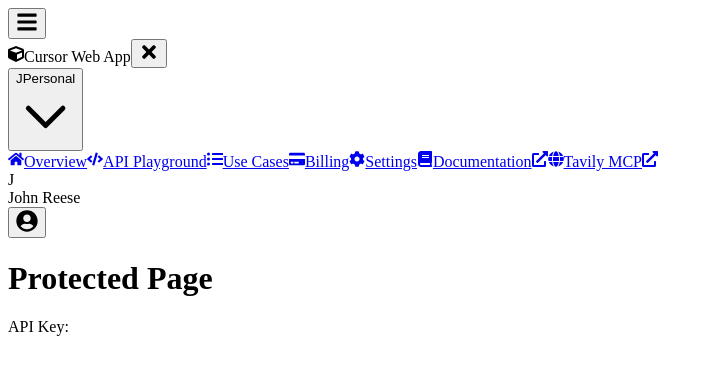
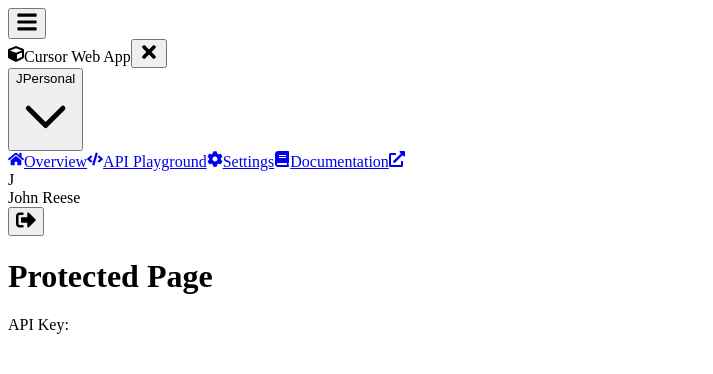
Before and after one commit to technophile21/cursor-web-app, a Next.js app: page /protected in a window 1280 px wide. Shown: the top 374 px of the page, without its empty margins (0-713 px from the left). Built offline with nearby package versions, Linux system fonts and the light colour scheme; no server answers.

Commit message:
Add log out action to side bar
Prompt: "Add log out option on the sidebar account details display area at the bottom @Sidebar.tsx. link the log out button to existing log out funcationaity from the app home"

```diff
--- a/src/components/Sidebar.tsx
+++ b/src/components/Sidebar.tsx
@@ -1,6 +1,7 @@
 import Link from 'next/link';
-import { FaHome, FaCode, FaBook, FaCog, FaCreditCard, FaUserCircle, FaExternalLinkAlt, FaListUl, FaGlobe, FaBars, FaTimes, FaCube } from 'react-icons/fa';
+import { FaHome, FaCode, FaBook, FaCog, FaCreditCard, FaUserCircle, FaExternalLinkAlt, FaListUl, FaGlobe, FaBars, FaTimes, FaCube, FaSignOutAlt } from 'react-icons/fa';
 import React from 'react';
+import { signOut } from 'next-auth/react';
 
 interface SidebarProps {
   open: boolean;
@@ -9,6 +10,10 @@ interface SidebarProps {
 }
 
 export default function Sidebar({ open, onClose, onOpen }: SidebarProps) {
+  const handleLogout = () => {
+    signOut({ callbackUrl: '/' });
+  };
+
   return (
     <>
       {/* Hamburger menu for opening sidebar */}
@@ -51,11 +56,11 @@ export default function Sidebar({ open, onClose, onOpen }: SidebarProps) {
           <nav className="flex flex-col gap-1 px-2">
             <SidebarLink href="/dashboard" icon={<FaHome />} label="Overview" />
             <SidebarLink href="/playground" icon={<FaCode />} label="API Playground" />
-            <SidebarLink href="#" icon={<FaListUl />} label="Use Cases" />
-            <SidebarLink href="#" icon={<FaCreditCard />} label="Billing" />
+            {/* <SidebarLink href="#" icon={<FaListUl />} label="Use Cases" /> */}
+            {/* <SidebarLink href="#" icon={<FaCreditCard />} label="Billing" /> */}
             <SidebarLink href="#" icon={<FaCog />} label="Settings" />
             <SidebarLink href="#" icon={<FaBook />} label="Documentation" external />
-            <SidebarLink href="#" icon={<FaGlobe />} label="Tavily MCP" external />
+            {/* <SidebarLink href="#" icon={<FaGlobe />} label="Tavily MCP" external /> */}
           </nav>
         </div>
         {/* User profile */}
@@ -64,8 +69,13 @@ export default function Sidebar({ open, onClose, onOpen }: SidebarProps) {
           <div className="flex-1">
             <div className="font-medium text-gray-800">John Reese</div>
           </div>
-          <button className="ml-auto text-gray-400 hover:text-gray-600">
-            <FaUserCircle size={22} />
+          <button
+            className="text-gray-400 hover:text-red-600 p-1 rounded transition-colors"
+            onClick={handleLogout}
+            aria-label="Logout"
+            title="Logout"
+          >
+            <FaSignOutAlt size={20} />
           </button>
         </div>
       </aside>
```
